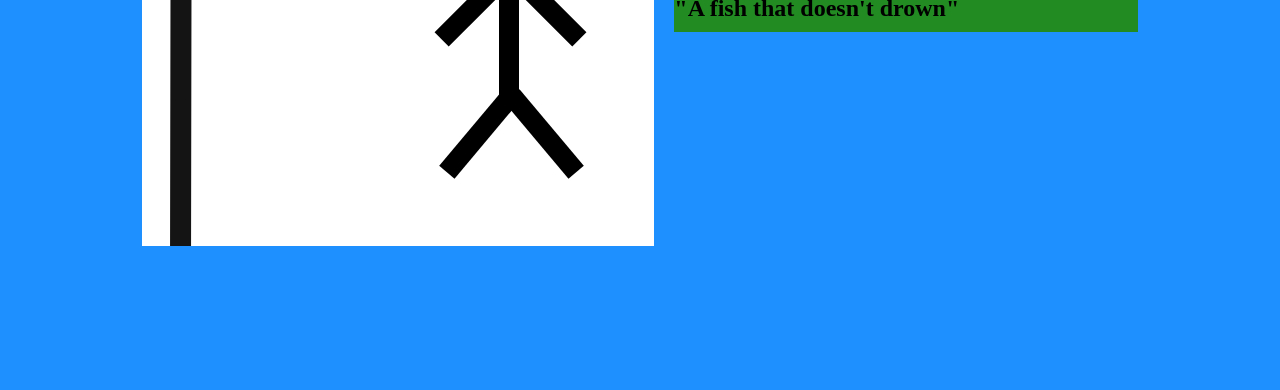
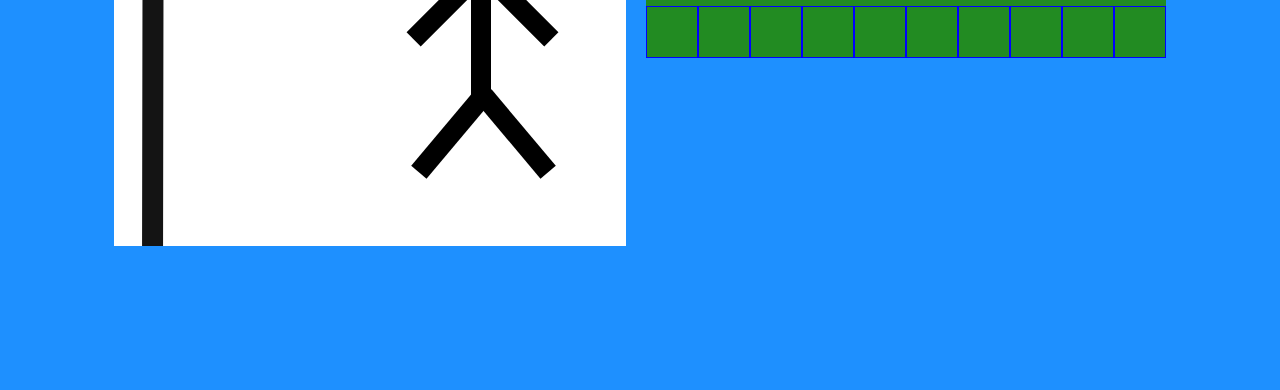
Before and after one commit to abbashashem283/hangman, a plain HTML site: page index.html in a window 1280 px wide. Shown: the part 410-800 px from the top of the page. Drawn offline with Linux system fonts and the light colour scheme.

Commit message:
created boxes for empty word charachters

```diff
--- a/game.js
+++ b/game.js
@@ -1,3 +1,6 @@
+window.onkeypress = (e) => {console.log(e.key)}
+
+
 const data = {
     "Magician":"A Person who performs magic",
     "Carpenter": "A Person who works with wood",
--- a/styles.css
+++ b/styles.css
@@ -92,5 +92,12 @@
 }
 
 #letters{
+    display: flex;
+    flex-wrap: wrap;
+}
 
+.letter{
+    width: 50px;
+    height: 50px;
+    border: solid 1px blue;
 }
```
